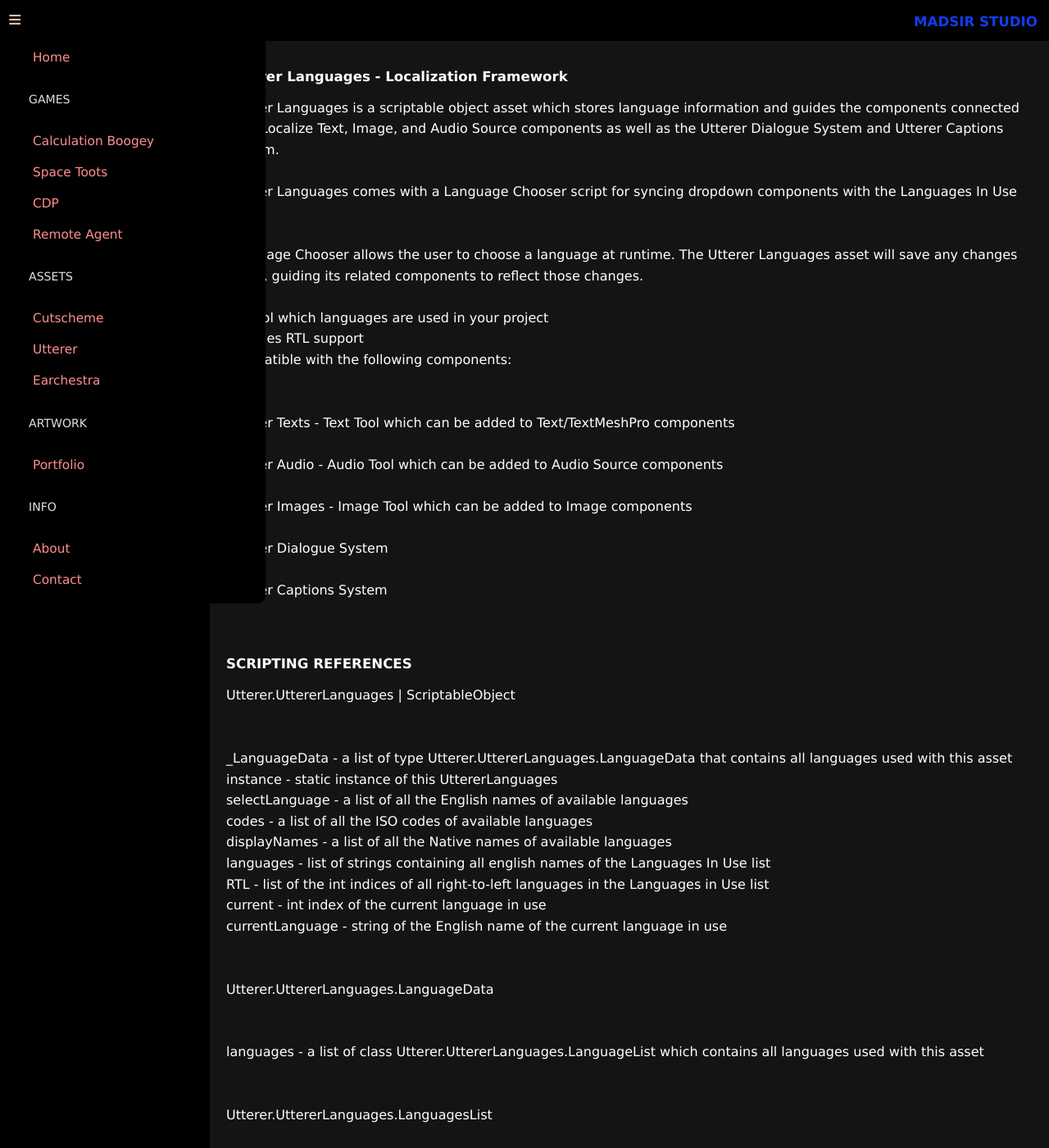
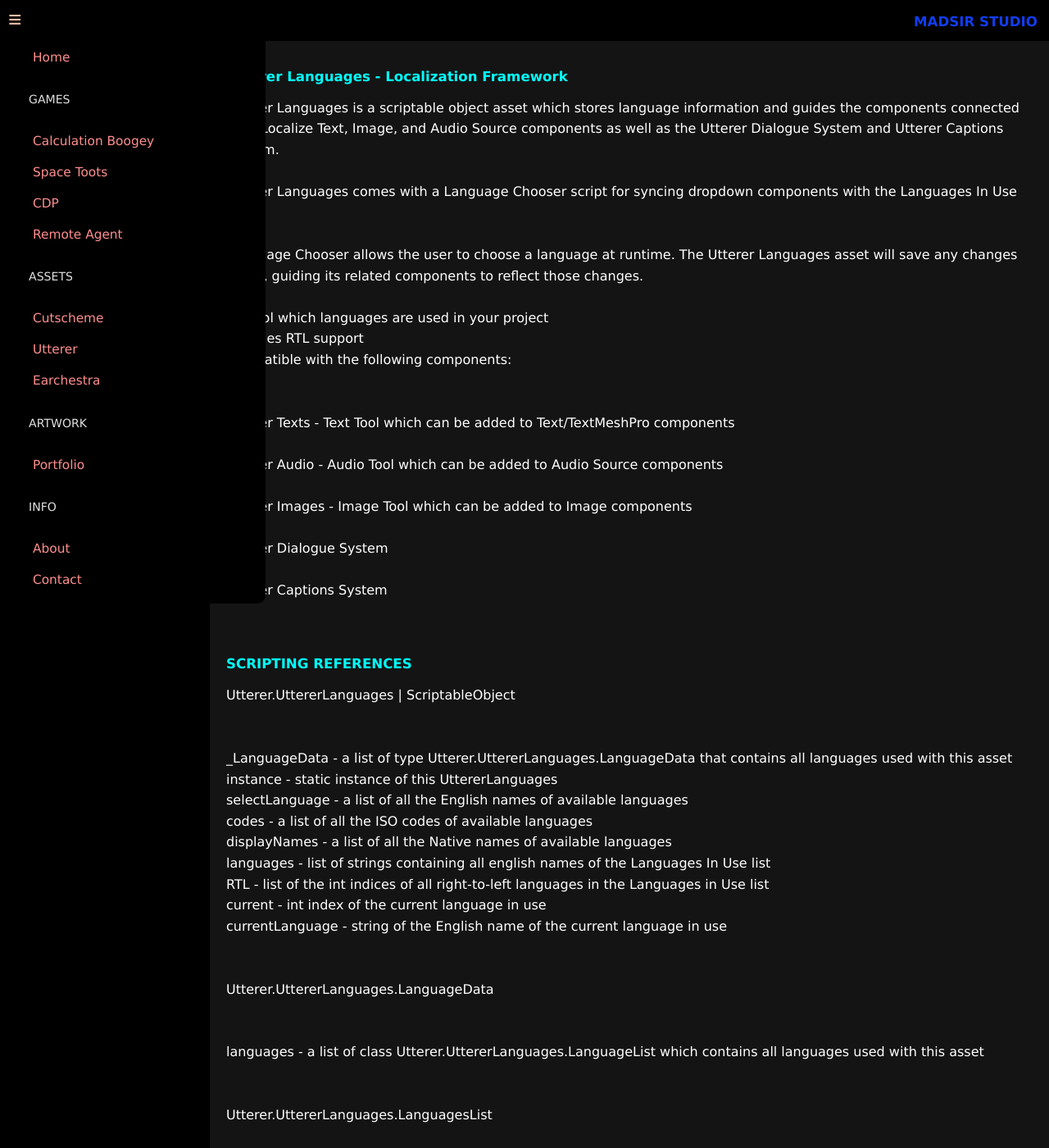
Before and after one commit to Madsir/madsirstudio.github.io, a Jekyll site: the page built from utterer/docs/index.html, in a window 1280 px wide and 1400 px high. Shown: the whole window at 82% size. Built offline with Jekyll 4.4.1, drawn with Linux system fonts in a browser that asks for light colours.

Commit message:
Update index.html

```diff
--- a/utterer/docs/index.html
+++ b/utterer/docs/index.html
@@ -32,7 +32,7 @@
     background-color: black;
    z-index: 996;
     padding: 15px;
-    height: 100vh;
+    height: 100%;
     overflow: auto;
     flex-shrink: 0; /* Prevents the navbar from shrinking */
 }
@@ -67,7 +67,7 @@
 }
 
 #documentation h2 {
-    color: white;
+    color: cyan;
     margin-bottom: 15px;
 }
 
```
